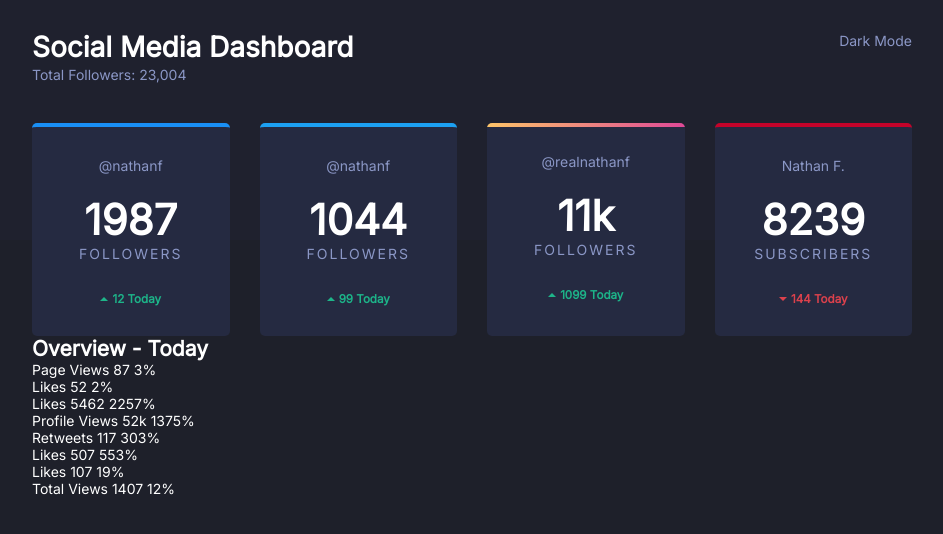
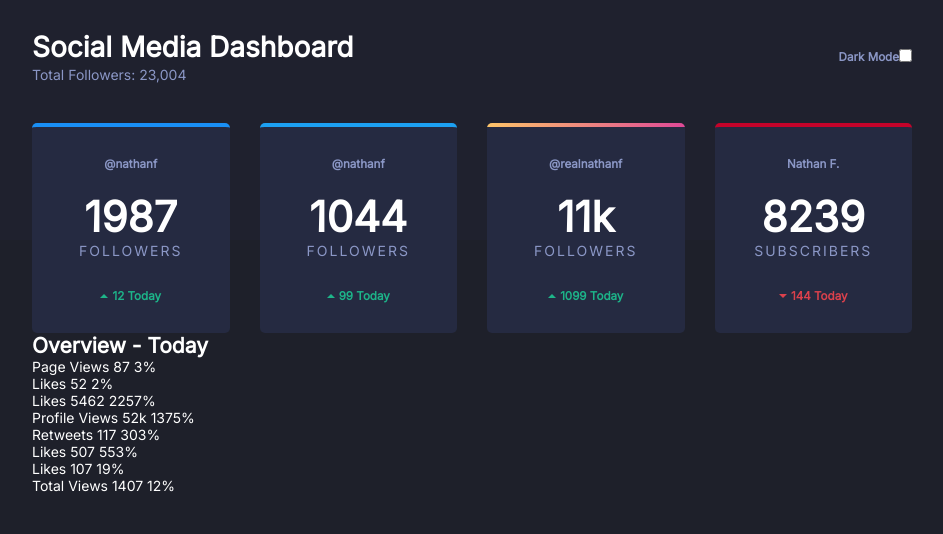
Before and after one commit to Vysakh-T/social-media-dashboard-with-theme-switcher, a plain HTML site: page index.html in a window 1280 px wide. Shown: the whole page, without its empty margins (168-1111 px from the left). Drawn offline with Linux system fonts and the light colour scheme.

Commit message:
third commit

```diff
--- a/index.html
+++ b/index.html
@@ -29,13 +29,17 @@
                 <p>Total Followers: 23,004</p>
             </div>
             <div class="toggle">
-                <p>Dark Mode</p>
+                <h5 class="secondary-text">Dark Mode</h5>
+                <label class="switch">
+                    <input type="checkbox">
+                    <span class="slider round"></span>
+                </label>
             </div>
         </header>
 
         <section class="main">
             <div class="card fb">
-                <p>@nathanf</p>
+                <h5 class="secondary-text">@nathanf</h5>
                 <h1>1987</h1>
                 <p class="subhead">Followers</p>
                 <div class="stat-green">
@@ -46,7 +50,7 @@
                 </div>
             </div>
             <div class="card twitter">
-                <p>@nathanf</p>
+                <h5 class="secondary-text">@nathanf</h5>
                 <h1>1044</h1>
                 <p class="subhead">Followers</p>
                 <div class="stat-green">
@@ -56,9 +60,9 @@
                     <h5>99 Today</h5>
                 </div>
             </div>
-            <div class="card">
+            <div class="card instacard">
                 <div class="insta"></div>
-                <p>@realnathanf</p>
+                <h5 class="secondary-text">@realnathanf</h5>
                 <h1>11k</h1>
                 <p class="subhead">Followers</p>
                 <div class="stat-green">
@@ -69,7 +73,7 @@
                 </div>
             </div>
             <div class="card yt">
-                <p>Nathan F.</p>
+                <h5 class="secondary-text">Nathan F.</h5>
                 <h1>8239</h1>
                 <p class="subhead">Subscribers</p>
                 <div class="stat-red">
--- a/style.css
+++ b/style.css
@@ -2,6 +2,10 @@
     box-sizing: border-box;
     margin: 0;
     padding: 0;
+}
+
+.secondary-text {
+    color: hsl(228, 34%, 66%);
 }
 
 .subhead {
@@ -50,7 +54,11 @@
     height: 4px;
     background: linear-gradient(to right, hsl(37, 97%, 70%), hsl(329, 70%, 58%));
     position: absolute;
-    top: 0em;
+    top: 0;
+}
+
+.instacard {
+    padding-top: 34px !important;
 }
 
 .yt {
@@ -65,6 +73,12 @@
     display: flex;
     justify-content: space-between;
     margin-bottom: 40px;
+}
+
+.container header .toggle {
+    display: flex;
+    justify-content: space-between;
+    align-items: center;
 }
 
 .container header div p {
@@ -94,6 +108,7 @@
     position: relative;
     overflow: hidden;
     cursor: pointer;
+    transition: ease-in-out 0.2s;
 }
 
 .container .card svg {
@@ -107,7 +122,7 @@
 
 .container .card:hover {
     background: hsl(228, 28%, 25%);
-    box-shadow: black;
+    box-shadow: 0 3px 10px hsl(228, 28%, 13%);
 }
 
 
```
